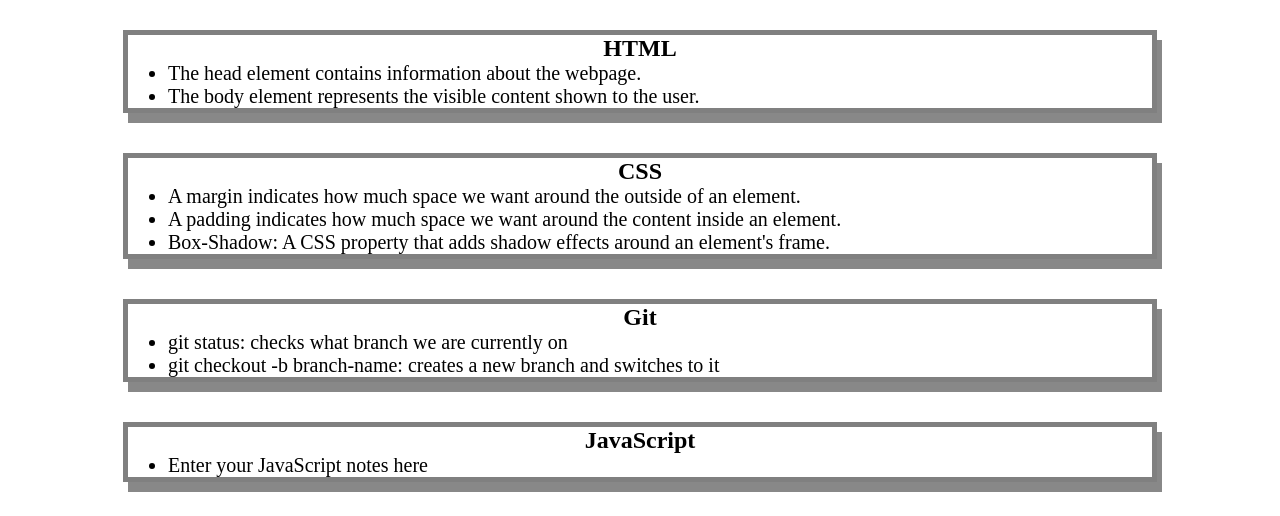
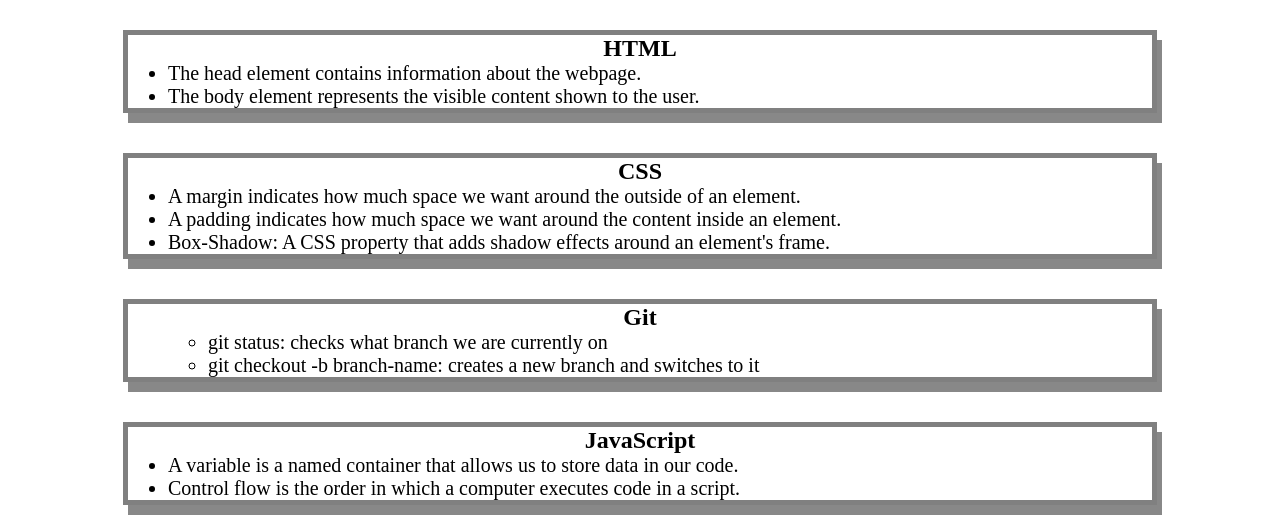
Before and after one commit to BBrantly90/prework-study-guide, a plain HTML site: page index.html in a window 1280 px wide. Shown: the part 130-646 px from the top of the page. Drawn offline with Linux system fonts and the light colour scheme.

Commit message:
Made corrections to the index.html code

```diff
--- a/assets/script.js
+++ b/assets/script.js
@@ -1,19 +1,28 @@
-const topics = ["HTML", 'CSS', 'Git', 'JavaScript'];
+const topics = ['HTML', 'CSS', 'Git', 'JavaScript'];
+const randomTopic = topics[Math.floor(Math.random() * topics.length)];
 
+function listTopics() {
 for (let x = 0; x < topics.length; x++) {
     console.log(topics[x]);
 }
+}
 
-/*
-if (topic === 'HTML') {
+function selectTopic() {
+if (randomTopic === 'HTML') {
     console.log("Let's study HTML!");
-}else if (topic === 'CSS') {
+}else if (randomTopic === 'CSS') {
     console.log("Let's study CSS!");
-}else if (topic === 'Git') {
+}else if (randomTopic === 'Git') {
     console.log("Let's study Git!");
-}else if (topic === 'JavaScript') {
+}else if (randomTopic === 'JavaScript') {
     console.log("Let's study JavaScript!");
 }else {
     console.log('Please try again!');
 }
-*/
+}
+
+console.log('Here are the topics we learned through Prework:');
+listTopics();
+
+console.log('Which topic should we study first?');
+selectTopic();
--- a/index.html
+++ b/index.html
@@ -34,6 +34,7 @@
       <section class="card" id="git-section">
         <h2>Git</h2>
         <ul>
+          <ul>
           <li>git status: checks what branch we are currently on</li>
           <li>git checkout -b branch-name: creates a new branch and switches to it</li>
         </ul>
@@ -42,7 +43,9 @@
       <section class="card" id="javascript-section">
         <h2>JavaScript</h2>
         <ul>
-          <li>Enter your JavaScript notes here</li>
+          <li>A variable is a named container that allows us to store data in our code.</li>
+          <li>Control flow is the order in which a computer executes code in a script.</li>
+        </ul>
         </ul>
       </section>
     </main>
```
